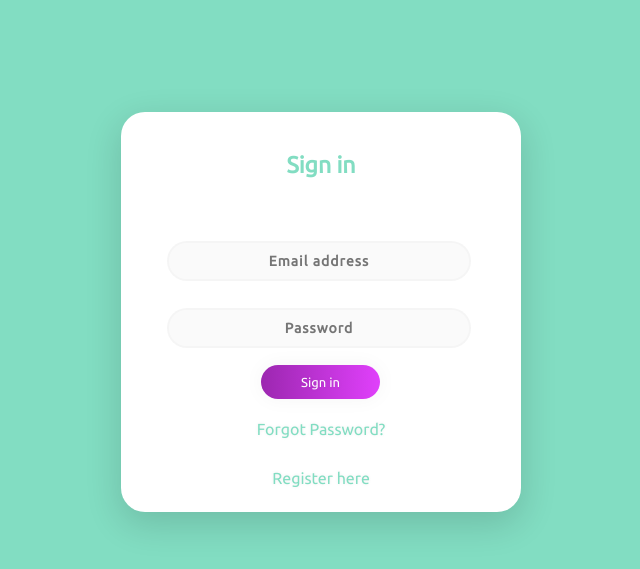
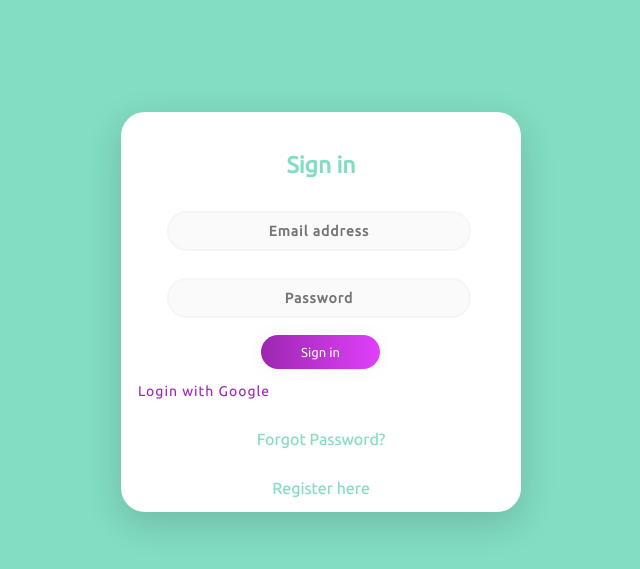
Before and after one commit to aeram0/Flight-Finder, a Python web app: template code/templates/login.html in a window 1280 px wide. Shown: the top 569 px of the page, without its empty margins (319-959 px from the left). Run offline with Jinja, Linux system fonts and the light colour scheme; the template is opened without the code that fills it, so the values that code supplies are empty; some libraries are stand-ins or nearby versions.

Commit message:
added google login to front end

```diff
--- a/code/templates/login.css
+++ b/code/templates/login.css
@@ -41,7 +41,7 @@
     }
 
     form.form1 {
-        padding-top: 40px;
+        padding-top: 10px;
     }
 
     .pass {
@@ -86,6 +86,15 @@
         box-shadow: 0 0 20px 1px rgba(0, 0, 0, 0.04);
     }
 
+    .google {
+        letter-spacing: 1px;
+        text-shadow: 0px 0px 3px rgba(117, 117, 117, 0.12);
+        color: #000 !important;
+        font-size: 14px;
+
+        padding-top: 10px;
+    }
+
     .forgot {
         text-shadow: 0px 0px 3px rgba(117, 117, 117, 0.12);
         color: #82DDC2;
@@ -104,6 +113,9 @@
         text-decoration: none
     }
 
+a.class2 {color:#9C27B0};
+
+
     @media (max-width: 600px) {
         .main {
             border-radius: 0px;
--- a/code/templates/login.html
+++ b/code/templates/login.html
@@ -16,7 +16,10 @@
       <input class="un " type="text" align="center" placeholder="Email address">
       <input class="pass" type="password" align="center" placeholder="Password">
       <a class="submit" align="center">Sign in</a>
-      <p class="forgot" align="center"><a href="forgot_password.html">Forgot Password?</p>
+
+        <p class="google" align = "left" ><a href="/google/login" class = "class2">&nbsp&nbsp&nbsp Login with Google</a></p>
+
+        <p class="forgot" align="center"><a href="forgot_password.html">Forgot Password?</a></p>
       <p class="register" align="center"><a href="new_user.html">Register here</a></p>
 
 
```
